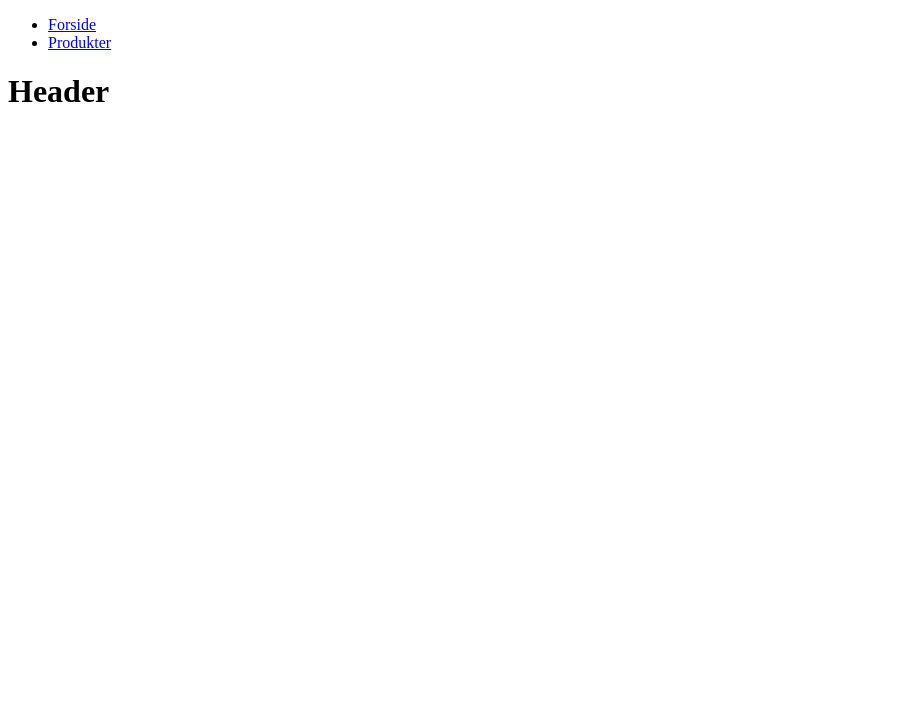
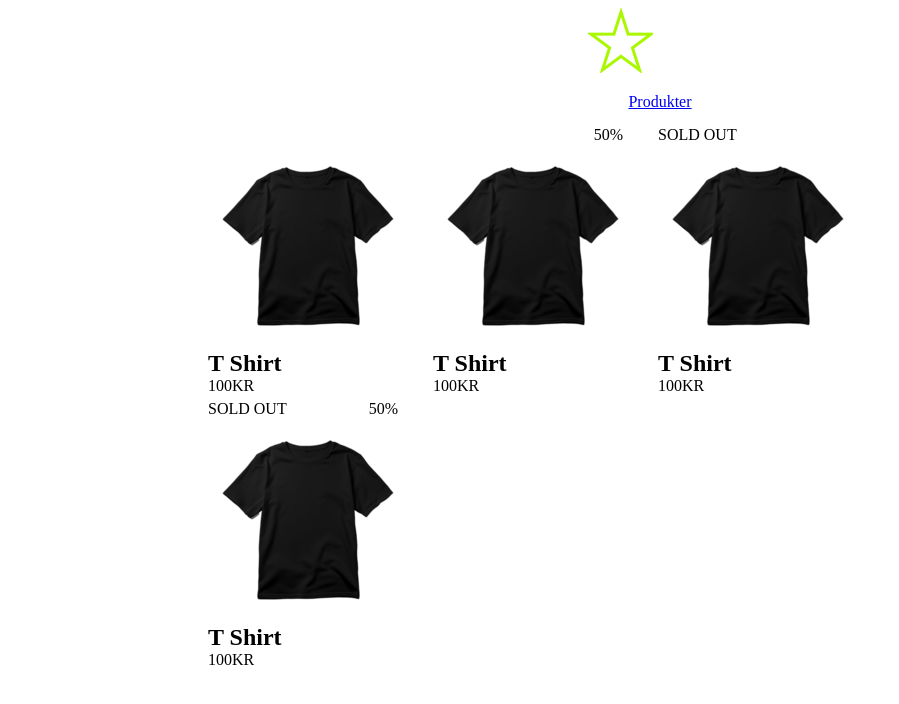
Before and after one commit to LunKea/productRus, a plain HTML site: page productlist.html in a window 1280 px wide. Shown: the whole page, without its empty margins (0-899 px from the left). Drawn offline with Linux system fonts and the light colour scheme.

Commit message:
add: grid på index, flex på productlist. og har tilføjet indhold på siderne

```diff
--- a/productlist.html
+++ b/productlist.html
@@ -7,18 +7,64 @@
     <link rel="stylesheet" href="style.css" />
   </head>
   <header>
-    <ul>
-      <li>
-        <a href="index.html">Forside</a>
-      </li>
-      <li>
-        <a href="productlist.html">Produkter</a>
-      </li>
-    </ul>
+    <div>
+      <a href="index.html"><img src="assets/logo.png" alt="" /></a>
+    </div>
+    <div>
+      <nav>
+        <ul>
+          <li>
+            <a href="productlist.html">Produkter</a>
+          </li>
+        </ul>
+      </nav>
+    </div>
   </header>
   <body>
     <main>
-      <h1>Header</h1>
+      <section class="productlist_flex">
+        <div class="product_card">
+          <a href="product.html" id="product">
+            <img src="assets/tshirt_pladecholder.webp" alt="t shirt"
+          /></a>
+          <h2 id="product_name">T Shirt</h2>
+          <p id="price">100KR</p>
+        </div>
+
+        <div class="product_card">
+          <div>
+            <p id="discount">50%</p>
+          </div>
+          <a href="product.html" id="product">
+            <img src="assets/tshirt_pladecholder.webp" alt="t shirt"
+          /></a>
+          <h2 id="product_name">T Shirt</h2>
+          <p id="price">100KR</p>
+        </div>
+
+        <div class="product_card">
+          <div>
+            <p id="sold_out">SOLD OUT</p>
+          </div>
+          <a href="product.html" id="product">
+            <img src="assets/tshirt_pladecholder.webp" alt="t shirt"
+          /></a>
+          <h2 id="product_name">T Shirt</h2>
+          <p id="price">100KR</p>
+        </div>
+
+        <div class="product_card">
+          <div>
+            <p id="sold_out">SOLD OUT</p>
+            <p id="discount">50%</p>
+          </div>
+          <a href="product.html" id="product">
+            <img src="assets/tshirt_pladecholder.webp" alt="t shirt"
+          /></a>
+          <h2 id="product_name">T Shirt</h2>
+          <p id="price">100KR</p>
+        </div>
+      </section>
     </main>
   </body>
 </html>
--- a/style.css
+++ b/style.css
@@ -0,0 +1,63 @@
+/* STYLE STYLING STLES */
+
+/* LAYOUT LAYOUTS */
+
+header {
+  display: grid;
+  grid-template-rows: repeat(2, 1fr);
+  place-self: center;
+
+  ul {
+    list-style: none;
+  }
+}
+
+/* INDEX */
+
+.categeories_grid {
+  display: grid;
+  grid-template-columns: repeat(3, 1fr);
+  gap: 20px;
+}
+
+.category {
+  border-radius: 10px;
+  background-color: green;
+  p {
+    padding-left: 10px;
+  }
+}
+
+/* CATEGORY CATEGORIES KATOGI KATOGIRIER*/
+
+.productlist_flex {
+  display: flex;
+  flex-wrap: wrap;
+  padding-left: 200px;
+  padding-right: 200px;
+  gap: 25px;
+}
+
+.product_card {
+  display: grid;
+  position: relative;
+  width: 200px;
+
+  h2,
+  p {
+    margin-top: 0px;
+    margin-bottom: 0px;
+  }
+}
+
+#sold_out {
+  position: absolute;
+  top: -20px;
+}
+#discount {
+  position: absolute;
+  right: 10px;
+  top: -20px;
+}
+
+/* PRODUCT SINGLE SINGLEVIEW SINGLE_VIEW PRODUKT PRODUCT_CARD PRODUCT CARD */
```
Also changed, not shown: index.html (+49 -9 lines), product.html (+44 -9 lines), assets/hero_background.png (added), assets/logo.png (added), assets/tshirt_pladecholder.webp (added).
